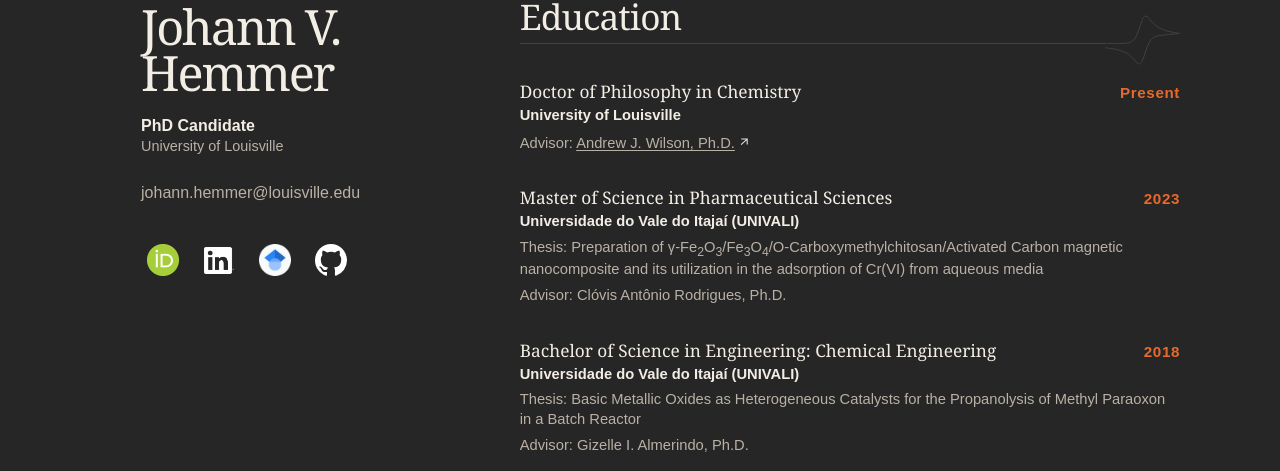
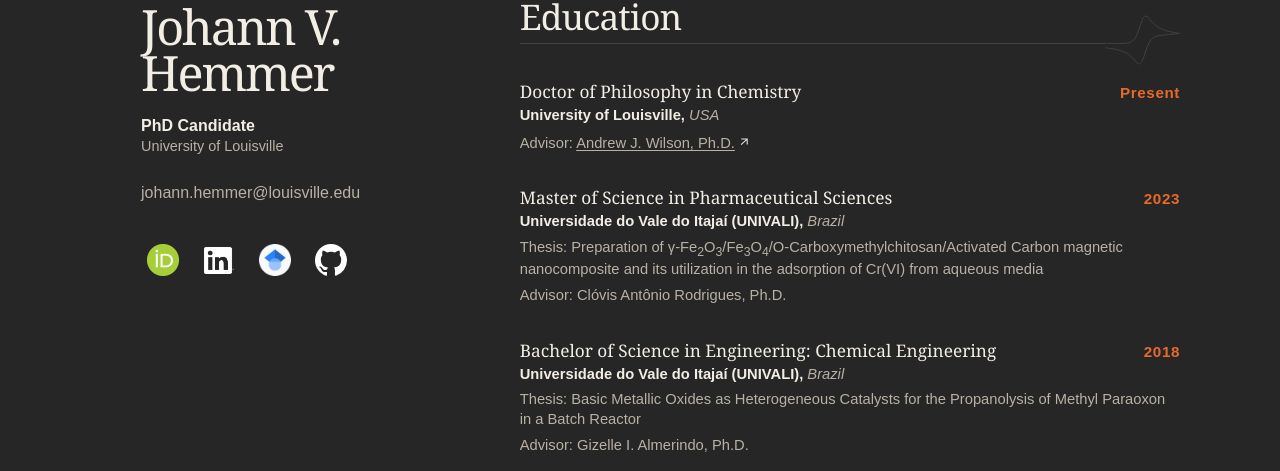
Before and after one commit to jvhemmer/jvhemmer.github.io, a Jekyll site: the page built from index.html, in a window 1280 px wide. Shown: the part 469-940 px from the top of the page. Built offline with Jekyll 4.4.1, drawn with Linux system fonts in a browser that asks for light colours.

Commit message:
Add country to education list

```diff
--- a/assets/home.css
+++ b/assets/home.css
@@ -653,6 +653,12 @@ h1 {
   font-weight: 600;
 }
 
+.institution-country {
+  color: var(--muted);
+  font-style: italic;
+  font-weight: 400;
+}
+
 .publication-entries {
   display: grid;
   gap: 28px;
--- a/index.html
+++ b/index.html
@@ -44,7 +44,9 @@ nav: about
           Doctor of Philosophy in Chemistry
           <span class="education-year">Present</span>
         </h3>
-        <p class="entry-institution">University of Louisville</p>
+        <p class="entry-institution">
+          University of Louisville, <span class="institution-country">USA</span>
+        </p>
         <p>
           Advisor:
           <a
@@ -71,7 +73,8 @@ nav: about
           <span class="education-year">2023</span>
         </h3>
         <p class="entry-institution">
-          Universidade do Vale do Itajaí (UNIVALI)
+          Universidade do Vale do Itajaí (UNIVALI),
+          <span class="institution-country">Brazil</span>
         </p>
         <p class="education-thesis">
           Thesis: Preparation of γ-Fe<sub>2</sub>O<sub>3</sub>/Fe<sub>3</sub>O<sub>4</sub>/O-Carboxymethylchitosan/Activated
@@ -89,7 +92,8 @@ nav: about
           <span class="education-year">2018</span>
         </h3>
         <p class="entry-institution">
-          Universidade do Vale do Itajaí (UNIVALI)
+          Universidade do Vale do Itajaí (UNIVALI),
+          <span class="institution-country">Brazil</span>
         </p>
         <p class="education-thesis">
           Thesis: Basic Metallic Oxides as Heterogeneous Catalysts for
```
Also changed, not shown: CONTENT_GUIDE.md (+4 -2 lines).
